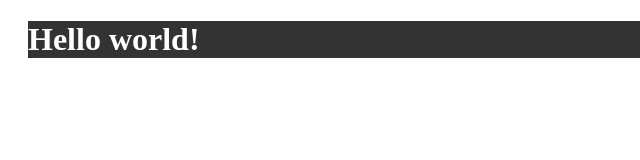
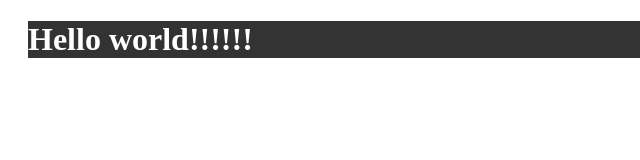
Before and after one commit to AndersonMalta/hello-world, a plain HTML site: page index.html in a window 1280 px wide. Shown: the full height of the page, 0-640 px from the left. Drawn offline with Linux system fonts and the light colour scheme.

Commit message:
added emphasis

```diff
--- a/index.html
+++ b/index.html
@@ -6,6 +6,6 @@
 </head>
 
 <body>
- <h1 style="color:white;background:#333333;margin-left:20px">Hello world!</h1>
+ <h1 style="color:white;background:#333333;margin-left:20px">Hello world!!!!!!</h1>
 </body>
 </html>
```
